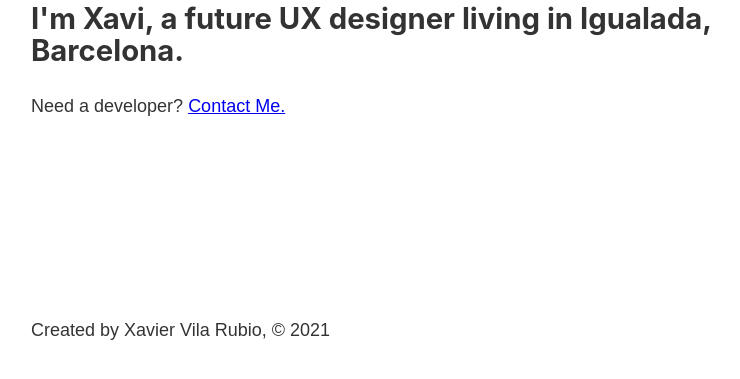
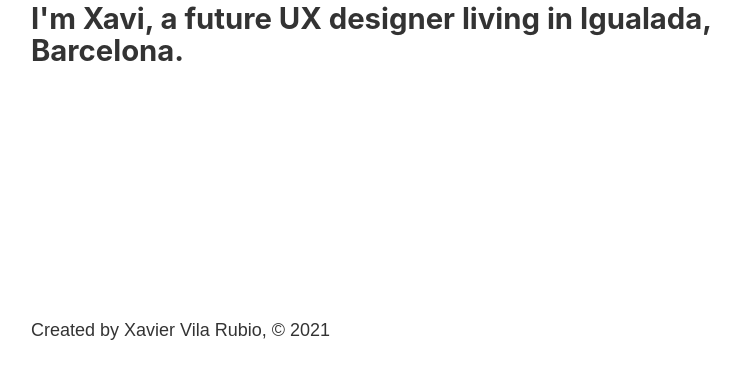
Before and after one commit to XavierVilaRubio/gatsby-bootcamp, a Gatsby site: page / in a window 1280 px wide. Shown: the part 413-792 px from the top of the page, without its empty margins (252-992 px from the left). Built offline with nearby package versions, Linux system fonts and the light colour scheme; Gatsby itself is replaced by a stand-in of ours.

Commit message:
Clean up home page links

```diff
--- a/src/pages/index.js
+++ b/src/pages/index.js
@@ -10,7 +10,6 @@ export default function IndexPage() {
 			<Head title="Home"/>
 			<h1>Hello.</h1>
 			<h2>I'm Xavi, a future UX designer living in Igualada, Barcelona.</h2>
-			<p>Need a developer? <Link to="/contact">Contact Me.</Link></p>
 		</Layout>
 	)
 }
```
